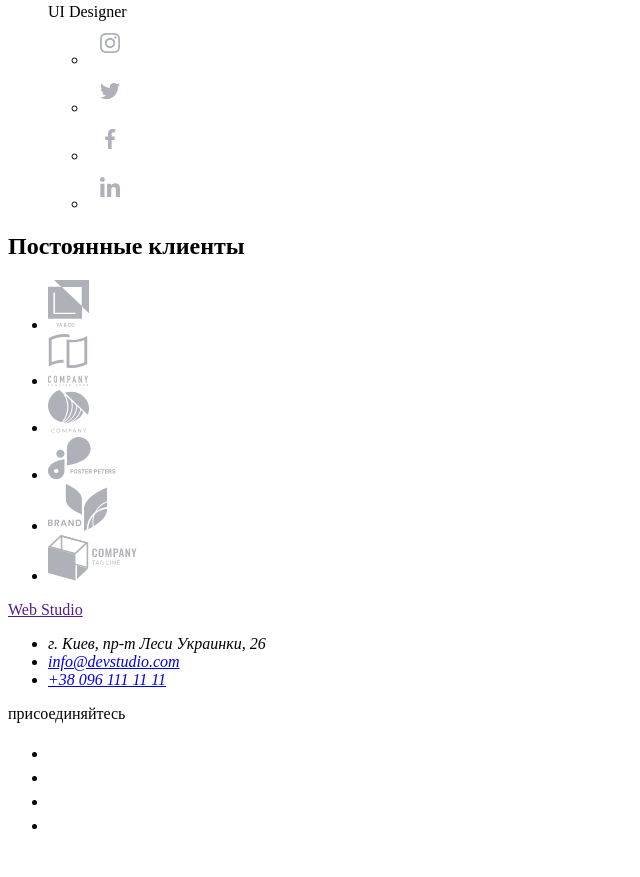
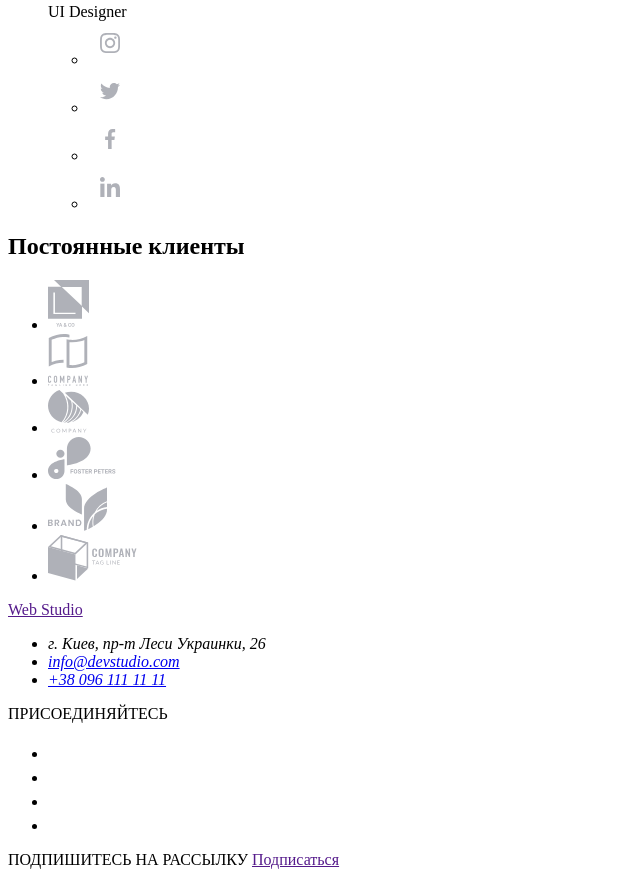
Before and after one commit to MaksimLisovoi/goit-markup-hw-02, a plain HTML site: page index.html in a window 1280 px wide. Shown: the part 4061-4938 px from the top of the page, without its empty margins (0-640 px from the left). Before the commit the page ends 4912 px from the top, so only its background shows below. Drawn offline with Linux system fonts and the light colour scheme.

Commit message:
Добавляет кнопку Присоединяйтесь

```diff
--- a/index.html
+++ b/index.html
@@ -285,7 +285,7 @@
         </ul>
       </address>
       <!-- Соц. сети -->
-      <span>присоединяйтесь</span>
+      <span>ПРИСОЕДИНЯЙТЕСЬ</span>
       <ul>
         <li>
           <a href="">
@@ -308,6 +308,8 @@
           </a>
         </li>
       </ul>
+      <span>ПОДПИШИТЕСЬ НА РАССЫЛКУ</span>
+      <a href="">Подписаться</a>
     </footer>
   </body>
 </html>
```
